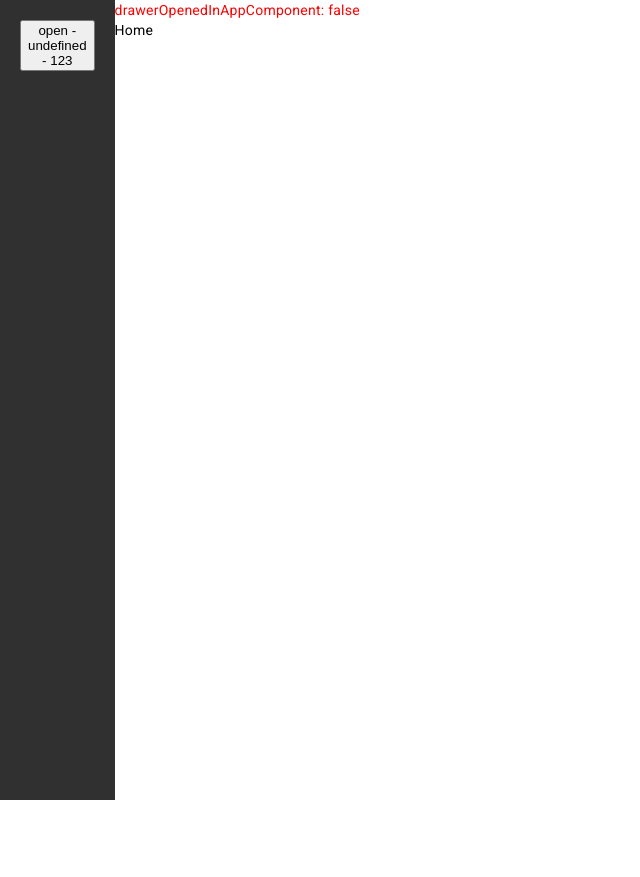
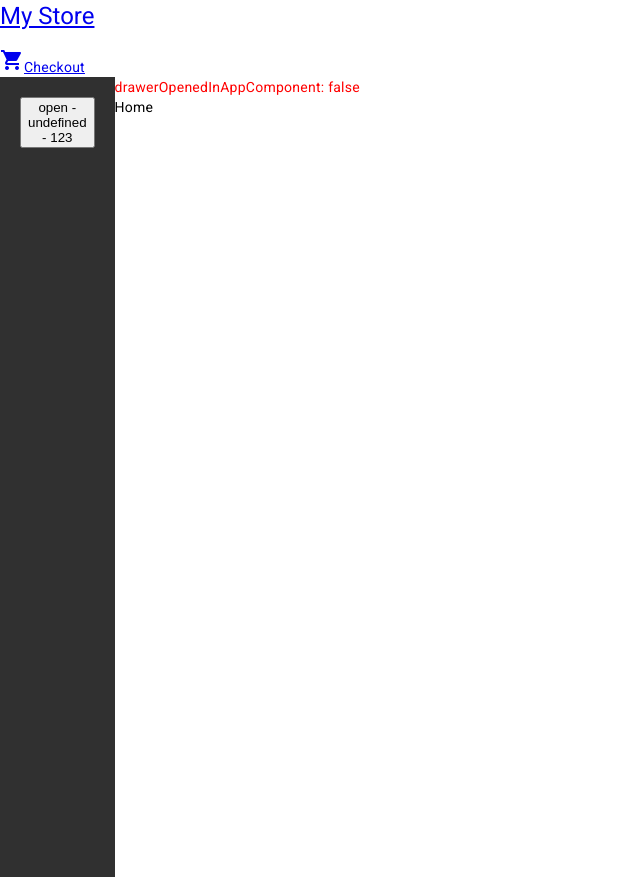
Before and after one commit to Xnumber/angular-example-project, an Angular app: page / in a window 1280 px wide. Shown: the whole page, without its empty margins (0-640 px from the left). Before the commit the page ends 800 px from the top, so only its background shows below. Built offline with nearby package versions, Linux system fonts and the light colour scheme.

Commit message:
feat: top bar

```diff
--- a/src/app/app.component.html
+++ b/src/app/app.component.html
@@ -1,3 +1,4 @@
+<app-top-bar></app-top-bar>
 <div class="l-app">
   <div class="l-app__sideNav">
     <!-- 注意這裡所用的雙花括號 —— 它們指示 Angular 對其中的內容進行插值。 -->
--- a/src/app/app.module.ts
+++ b/src/app/app.module.ts
@@ -8,13 +8,15 @@ import { BrowserAnimationsModule } from '@angular/platform-browser/animations';
 import { MatSidenavModule } from '@angular/material/sidenav';
 import { SidenavAutosizeExample } from './sidenav/sidenav.component';
 import { HomeComponent } from './home/home.component';
+import { TopBarComponent } from './components/organisms/top-bar/top-bar.component';
 
 @NgModule({
   declarations: [
     AppComponent,
     MemberComponent,
     SidenavAutosizeExample,
-    HomeComponent
+    HomeComponent,
+    TopBarComponent
   ],
   imports: [
     BrowserModule,
--- /dev/null
+++ b/src/app/components/organisms/top-bar/top-bar.component.html
@@ -0,0 +1,5 @@
+<a [routerLink]="['/']">
+	<h1>My Store</h1>
+  </a>
+
+<a routerLink="/cart" class="button fancy-button"><i class="material-icons">shopping_cart</i>Checkout</a>
```
Also changed, not shown: src/app/components/organisms/top-bar/top-bar.component.ts (added, +10 -0 lines), src/app/components/organisms/top-bar/top-bar.component.scss (added), 1 other file (tests, documents, lock files or other folders).
